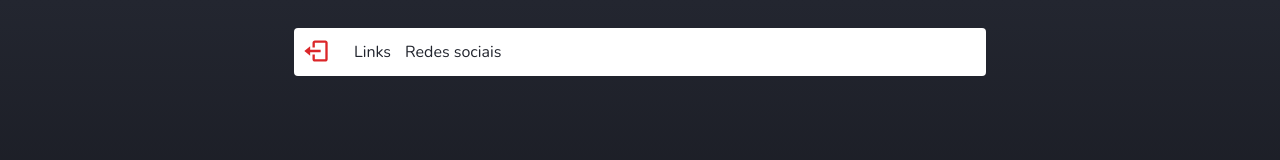
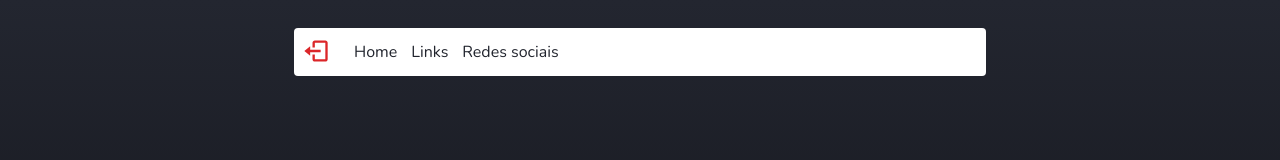
Before and after one commit to EnzoXavier1001/dev-links, a React (Vite) app: page / in a window 1280 px wide. Shown: the top 160 px of the page. Built offline with nearby package versions, Linux system fonts and the light colour scheme; no server answers; the database is empty; sample sign-in values are in the browser's storage.

Commit message:
bug fix authentication in page home

```diff
--- a/src/App.tsx
+++ b/src/App.tsx
@@ -11,7 +11,7 @@ import Networks from './pages/Networks'
 const router = createBrowserRouter([
   {
     path: '/',
-    element: <Home />
+    element: <Private><Home /></Private>
   },
   {
     path: '/login',
--- a/src/components/Header/index.tsx
+++ b/src/components/Header/index.tsx
@@ -19,6 +19,9 @@ export default function Header() {
                 <button onClick={handleLogout} title="Sair da aplicação">
                     <BiLogOut size={28} color="#DB2629" />
                 </button>
+                <Link to="/">
+                    Home
+                </Link>
                 <Link to="/admin">
                     Links
                 </Link>
--- a/src/routes/Private.tsx
+++ b/src/routes/Private.tsx
@@ -23,7 +23,6 @@ export default function Private({ children }: PrivateProps) {
                         email: user.email
                     }
                     localStorage.setItem('@detailUser', JSON.stringify(userData))
-
                     setLoading(false)
                     setSigned(true)
                 } else {
```
